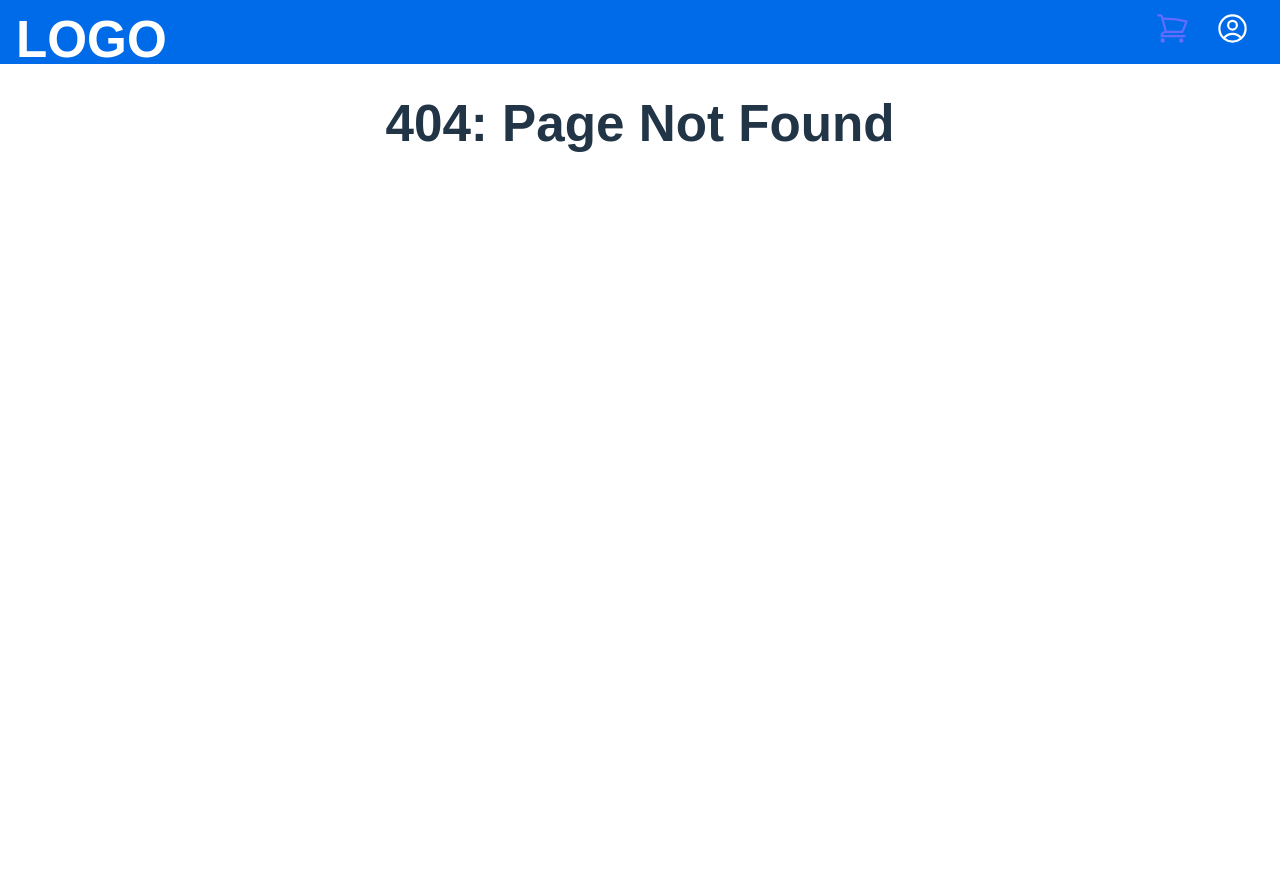
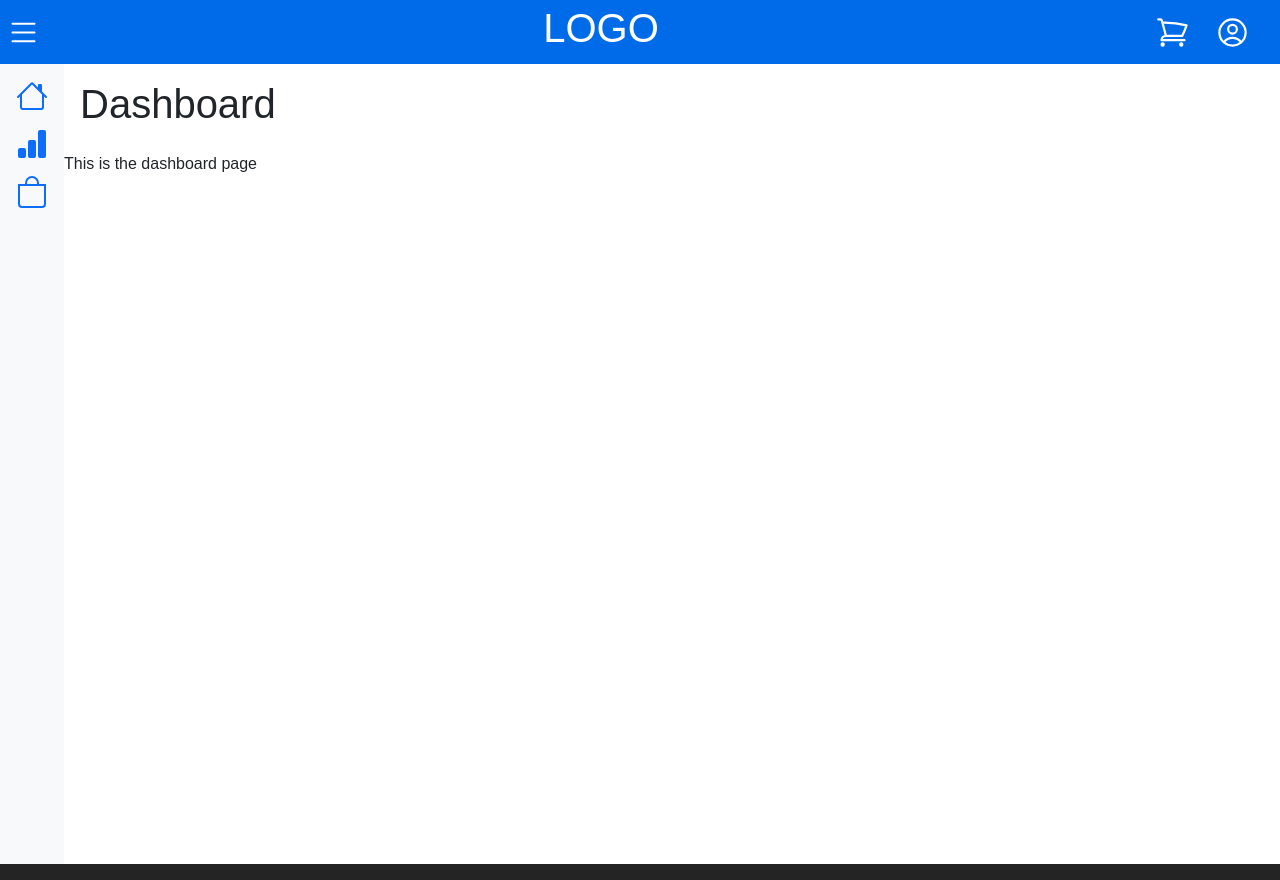
Before and after one commit to GaryNvu/Challenge-S2, a Vue app in the folder challenge-s2/client/: page /dashboard in a window 1280 px wide. Before the commit this address had no page. Built offline with nearby package versions, Linux system fonts and the light colour scheme.

Commit message:
navbar v1

```diff
--- a/challenge-s2/client/package.json
+++ b/challenge-s2/client/package.json
@@ -9,9 +9,9 @@
     "preview": "vite preview"
   },
   "dependencies": {
-    "vue": "^3.3.11",
-    "vue-router": "^4.3.2",
-    "vue-sidebar-menu": "^5.4.0"
+    "bootstrap": "^5.3.3",
+    "vue": "^3.4.27",
+    "vue-router": "^4.3.2"
   },
   "devDependencies": {
     "@vitejs/plugin-vue": "^4.5.2",
--- a/challenge-s2/client/src/App.vue
+++ b/challenge-s2/client/src/App.vue
@@ -1,18 +1,38 @@
 <template>
-  <Header />
-  <div>
-    <div class="page-wrap">
+  <div class="app">
+    <Header @toggle-menu="toggleMenu" />
+    <div class="content">
+      <Sidebar :is_expanded="is_expanded" />
       <router-view></router-view>
     </div>
   </div>
 </template>
 
 <script>
-  import Header from './components/Header.vue'
-  export default {
-    name: "App",
-    components: {
-      Header,
+import Header from './components/Header.vue'
+import Sidebar from './components/Sidebar.vue';
+
+export default {
+  name: "App",
+  components: {
+    Header,
+    Sidebar,
+  },
+  data() {
+    return {
+      is_expanded: false,
+    };
+  },
+  methods: {
+    toggleMenu() {
+      this.is_expanded = !this.is_expanded;
     },
+  },
 };
 </script>
+
+<style scoped>
+.content {
+  display: flex;
+}
+</style>
--- a/challenge-s2/client/src/components/Header.vue
+++ b/challenge-s2/client/src/components/Header.vue
@@ -1,8 +1,13 @@
 <template>
     <header>
+        <button class="menu-toggle" @click="$emit('toggle-menu')">
+            <svg xmlns="http://www.w3.org/2000/svg" width="32" height="32" fill="currentColor" class="bi bi-list" viewBox="0 0 16 16">
+                <path fill-rule="evenodd" d="M2.5 12a.5.5 0 0 1 .5-.5h10a.5.5 0 0 1 0 1H3a.5.5 0 0 1-.5-.5m0-4a.5.5 0 0 1 .5-.5h10a.5.5 0 0 1 0 1H3a.5.5 0 0 1-.5-.5m0-4a.5.5 0 0 1 .5-.5h10a.5.5 0 0 1 0 1H3a.5.5 0 0 1-.5-.5"/>
+            </svg>
+        </button>
         <h1 id="logo">LOGO</h1>
         <div id="menuBar">
-            <router-link to="/cart" style="margin-right: 25px; color:z white;">
+            <router-link to="/cart" style="margin-right: 25px; color: white;">
                 <svg xmlns="http://www.w3.org/2000/svg" fill="none" viewBox="0 0 24 24" stroke-width="1.5" stroke="currentColor" class="w-6 h-6">
                     <path stroke-linecap="round" stroke-linejoin="round" d="M2.25 3h1.386c.51 0 .955.343 1.087.835l.383 1.437M7.5 14.25a3 3 0 0 0-3 3h15.75m-12.75-3h11.218c1.121-2.3 2.1-4.684 2.924-7.138a60.114 60.114 0 0 0-16.536-1.84M7.5 14.25 5.106 5.272M6 20.25a.75.75 0 1 1-1.5 0 .75.75 0 0 1 1.5 0Zm12.75 0a.75.75 0 1 1-1.5 0 .75.75 0 0 1 1.5 0Z" />
                 </svg>
@@ -15,9 +20,9 @@
 </template>
 
 <script>
-  export default {
-    name: "Header",
-};
+    export default {
+        name: "Header",
+    };
 </script>
 
 <style scoped>
@@ -37,8 +42,25 @@
         margin-right: 30px;
     }
 
+    button {
+        background-color: #006BE9;
+        text-decoration: none;
+        border: none;
+        color: white;
+        cursor: pointer;
+    }
+
     svg {
         width: 35px;
         height: 35px;
     }
+
+    .sidebar {
+        height: 100vh; /* Full height */
+        position: fixed; /* Fixed Sidebar */
+        top: 0;
+        left: 0;
+        z-index: 1000; /* Ensure it is above other elements */
+        overflow-x: hidden; /* Disable horizontal scroll */
+    }
 </style>
--- /dev/null
+++ b/challenge-s2/client/src/components/Sidebar.vue
@@ -0,0 +1,83 @@
+<template>
+
+    <aside :class="{'is-expanded': is_expanded}" class="bg-light">
+      <div class="menu nav nav-pills mb-auto">
+        <router-link to="/" class="nav-link" aria-current="page">
+          <svg xmlns="http://www.w3.org/2000/svg" width="32" height="32" fill="currentColor" class="bi bi-house" viewBox="0 0 16 16">
+            <path d="M8.707 1.5a1 1 0 0 0-1.414 0L.646 8.146a.5.5 0 0 0 .708.708L2 8.207V13.5A1.5 1.5 0 0 0 3.5 15h9a1.5 1.5 0 0 0 1.5-1.5V8.207l.646.647a.5.5 0 0 0 .708-.708L13 5.793V2.5a.5.5 0 0 0-.5-.5h-1a.5.5 0 0 0-.5.5v1.293zM13 7.207V13.5a.5.5 0 0 1-.5.5h-9a.5.5 0 0 1-.5-.5V7.207l5-5z"/>
+          </svg>
+          <span class="text">Home</span>
+        </router-link>
+        <router-link to="/dashboard" class="nav-link" aria-current="page">
+          <svg xmlns="http://www.w3.org/2000/svg" width="32" height="32" fill="currentColor" class="bi bi-bar-chart-fill" viewBox="0 0 16 16">
+            <path d="M1 11a1 1 0 0 1 1-1h2a1 1 0 0 1 1 1v3a1 1 0 0 1-1 1H2a1 1 0 0 1-1-1zm5-4a1 1 0 0 1 1-1h2a1 1 0 0 1 1 1v7a1 1 0 0 1-1 1H7a1 1 0 0 1-1-1zm5-5a1 1 0 0 1 1-1h2a1 1 0 0 1 1 1v12a1 1 0 0 1-1 1h-2a1 1 0 0 1-1-1z"/>
+          </svg>
+          <span class="text">Dashboard</span>
+        </router-link>
+        <router-link to="/products" class="nav-link" aria-current="page">
+          <svg xmlns="http://www.w3.org/2000/svg" width="32" height="32" fill="currentColor" class="bi bi-bag" viewBox="0 0 16 16">
+            <path d="M8 1a2.5 2.5 0 0 1 2.5 2.5V4h-5v-.5A2.5 2.5 0 0 1 8 1m3.5 3v-.5a3.5 3.5 0 1 0-7 0V4H1v10a2 2 0 0 0 2 2h10a2 2 0 0 0 2-2V4zM2 5h12v9a1 1 0 0 1-1 1H3a1 1 0 0 1-1-1z"/>
+          </svg>
+          <span class="text">Products</span>
+        </router-link>
+      </div>
+    </aside>
+  </template>
+
+<script>
+export default {
+    name: "Sidebar",
+    props: {
+        is_expanded: {
+            type: Boolean,
+            required: true,
+        }
+    },
+};
+</script>
+
+<style scoped>
+aside {
+    display: flex;
+    flex-direction: column;
+    width: calc(2rem + 32px);
+    overflow: hidden;
+    min-height: 100vh;
+    transition: 0.2s ease-out;
+}
+
+.menu {
+    display: flex;
+    flex-direction: column;
+    margin: 0 -1rem;
+    padding: 0.5rem 1rem;
+    transition: 0.2s ease-out;
+}
+
+.is-expanded {
+    width: 240px;
+}
+
+.is-expanded .text {
+    opacity: 1;
+}
+
+.nav-link {
+    display: flex;
+    align-items: center;
+    text-decoration: none;
+    padding: 0.5rem 1rem;
+    transition: 0.2s ease-out;
+}
+
+.nav-link:hover {
+    background-color: #006BE9;
+    color: white;
+}
+
+.text {
+    margin-left: 1rem;
+    transition: 0.2s ease-out;
+    opacity: 0;
+}
+</style>
--- a/challenge-s2/client/src/main.css
+++ b/challenge-s2/client/src/main.css
@@ -1,24 +1,6 @@
 * {
     box-sizing: border-box;
     font-family: Arial;
-  }
-
-  .page-wrap {
-    margin: auto;
-    max-width: 800px;
-    min-height: 100vh;
-  }
-
-  button {
-    background-color: black;
-    border: none;
-    border-radius: 8px;
-    color: white;
-    cursor: pointer;
-    font-size: 16px;
-    font-weight: bold;
-    outline: 0;
-    padding: 16px;
   }
 
   h1 {
--- /dev/null
+++ b/challenge-s2/client/src/page/Dashboard.vue
@@ -0,0 +1,6 @@
+<template>
+    <main class="dashboard-page">
+        <h1>Dashboard</h1>
+        <p>This is the dashboard page</p>
+    </main>
+</template>
--- /dev/null
+++ b/challenge-s2/client/src/page/Home.vue
@@ -0,0 +1,6 @@
+<template>
+    <main class="home-page">
+        <h1>Home</h1>
+        <p>This is the home page</p>
+    </main>
+</template>
--- a/challenge-s2/client/src/style.css
+++ b/challenge-s2/client/src/style.css
@@ -36,25 +36,6 @@ h1 {
   text-align: center;
 }
 
-button {
-  border-radius: 8px;
-  border: 1px solid transparent;
-  padding: 0.6em 1.2em;
-  font-size: 1em;
-  font-weight: 500;
-  font-family: inherit;
-  background-color: #1a1a1a;
-  cursor: pointer;
-  transition: border-color 0.25s;
-}
-button:hover {
-  border-color: #646cff;
-}
-button:focus,
-button:focus-visible {
-  outline: 4px auto -webkit-focus-ring-color;
-}
-
 .card {
   padding: 2em;
 }
@@ -62,16 +43,3 @@ button:focus-visible {
 #app {
   margin: 0 auto;
 }
-
-@media (prefers-color-scheme: light) {
-  :root {
-    color: #213547;
-    background-color: #ffffff;
-  }
-  a:hover {
-    color: #747bff;
-  }
-  button {
-    background-color: #f9f9f9;
-  }
-}
```
Also changed, not shown: challenge-s2/client/src/main.js (+3 -30 lines), challenge-s2/client/src/router/index.js (added, +43 -0 lines), 1 other file (tests, documents, lock files or other folders).
